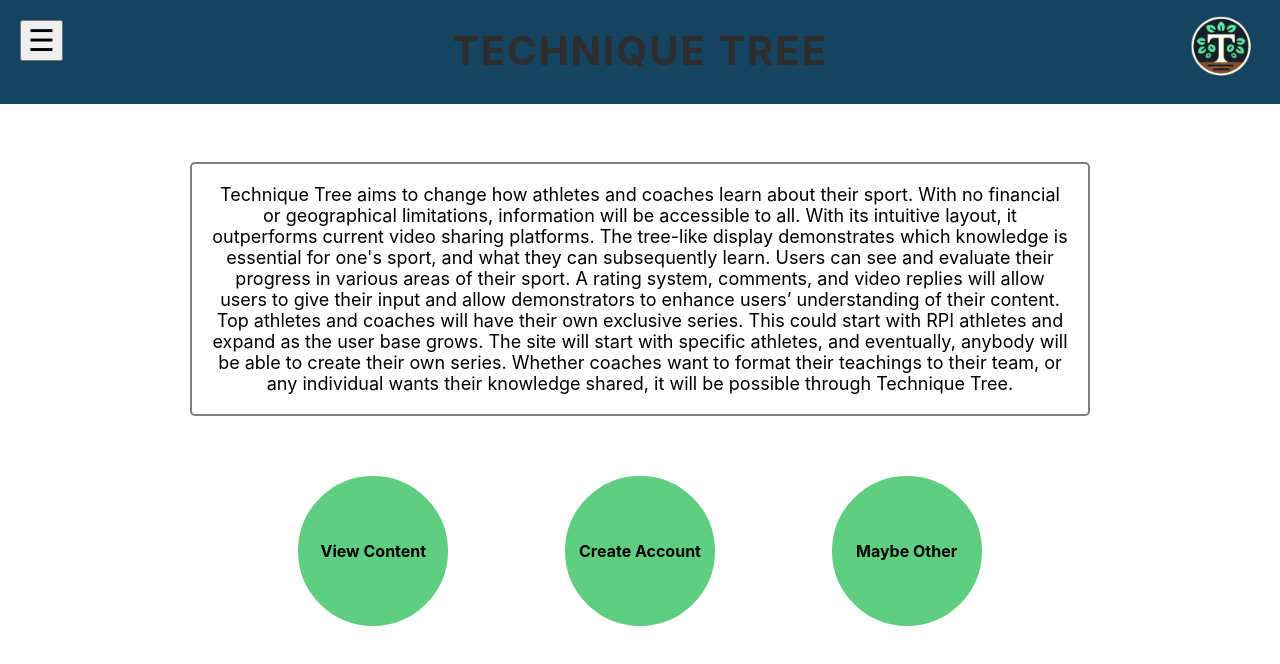
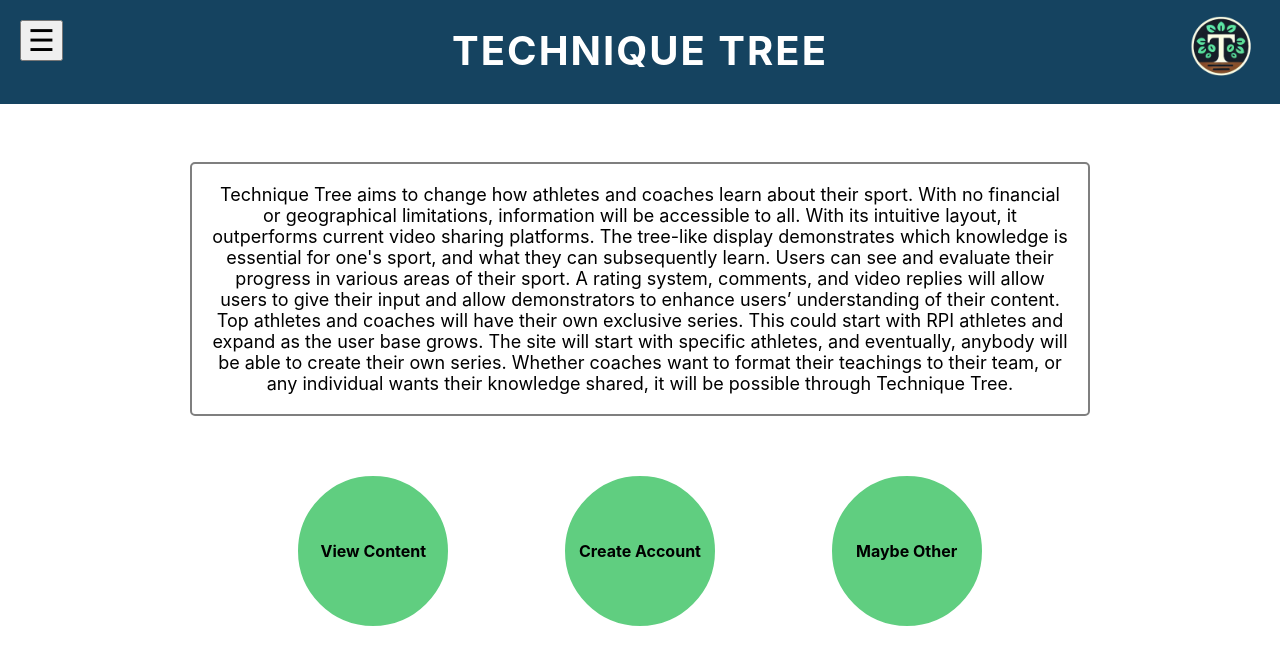
Before and after one commit to seanhaas33/TechniqueTree, a React (Create React App) app in the folder frontend/: page / in a window 1280 px wide. Shown: the top 664 px of the page. Built offline with nearby package versions, Linux system fonts and the light colour scheme.

Commit message:
update header font color

```diff
--- a/frontend/src/components/header.css
+++ b/frontend/src/components/header.css
@@ -11,8 +11,7 @@
 
 .title {
     font-size: 36px;
-    font-weight: bold;
-    color: white;
+    color: white !important;
     position: absolute;
     left: 50%;
     transform: translateX(-50%);
--- a/frontend/src/pages/homepage.jsx
+++ b/frontend/src/pages/homepage.jsx
@@ -22,6 +22,8 @@ const HomePage = () => {
         </p>
       </section>
 
+
+
       {/* Circular Buttons Section */}
       <section className="buttons-section">
         <div className="button">
```
